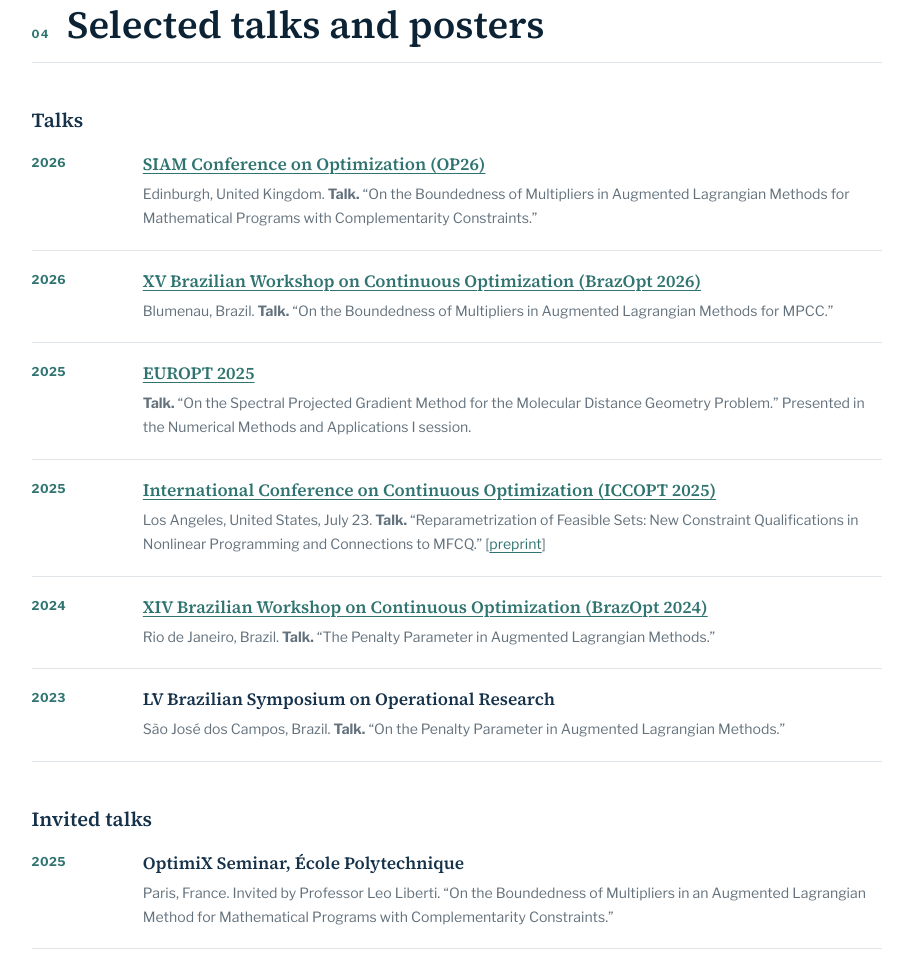
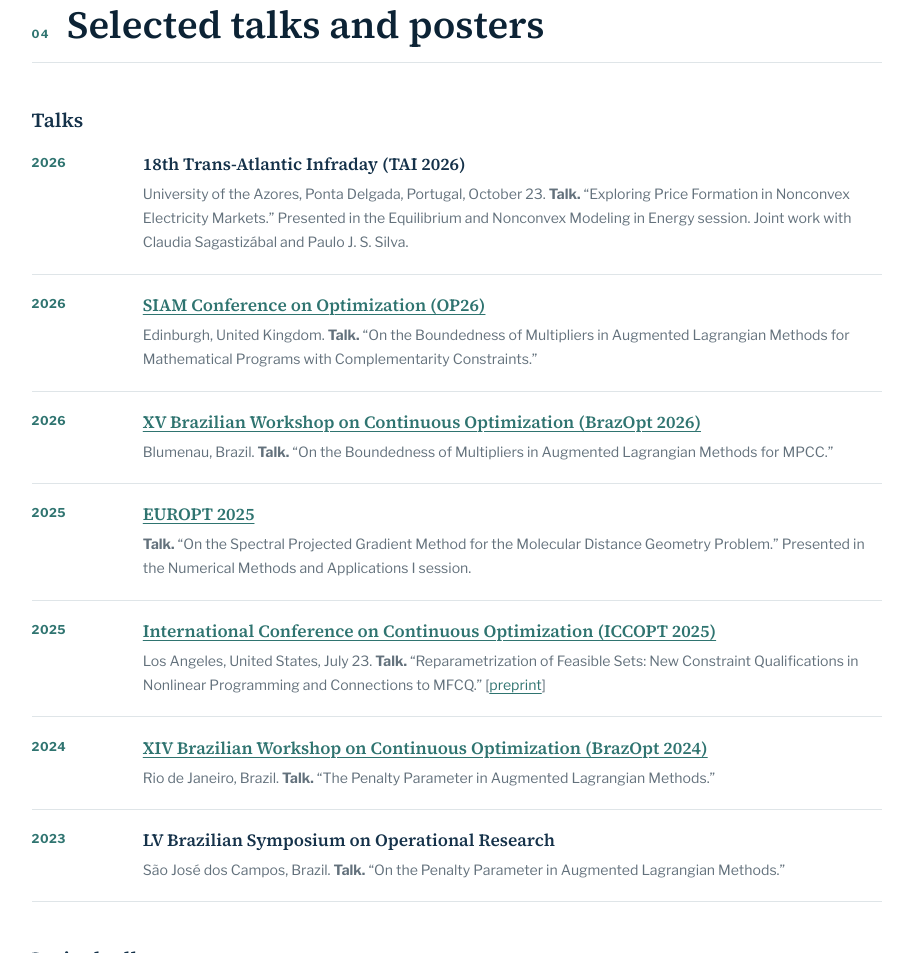
Before and after one commit to MarianaDaRosa13/Mariana-da-Rosa, a plain HTML site: page index.html in a window 1280 px wide. Shown: the part 3292-4245 px from the top of the page, without its empty margins (348-1261 px from the left). Drawn offline with nearby package versions, Linux system fonts and the light colour scheme.

Commit message:
Add TAI 2026 energy pricing talk

```diff
--- a/index.html
+++ b/index.html
@@ -234,6 +234,10 @@
         <div class="timeline">
           <article>
             <p class="timeline-date">2026</p>
+            <div><h3>18th Trans-Atlantic Infraday (TAI 2026)</h3><p>University of the Azores, Ponta Delgada, Portugal, October 23. <strong>Talk.</strong> “Exploring Price Formation in Nonconvex Electricity Markets.” Presented in the Equilibrium and Nonconvex Modeling in Energy session. Joint work with Claudia Sagastizábal and Paulo J. S. Silva.</p></div>
+          </article>
+          <article>
+            <p class="timeline-date">2026</p>
             <div><h3><a href="https://meetings.siam.org/sess/dsp_programsess.cfm?SESSIONCODE=88503" target="_blank" rel="noopener">SIAM Conference on Optimization (OP26)</a></h3><p>Edinburgh, United Kingdom. <strong>Talk.</strong> “On the Boundedness of Multipliers in Augmented Lagrangian Methods for Mathematical Programs with Complementarity Constraints.”</p></div>
           </article>
           <article>
```
